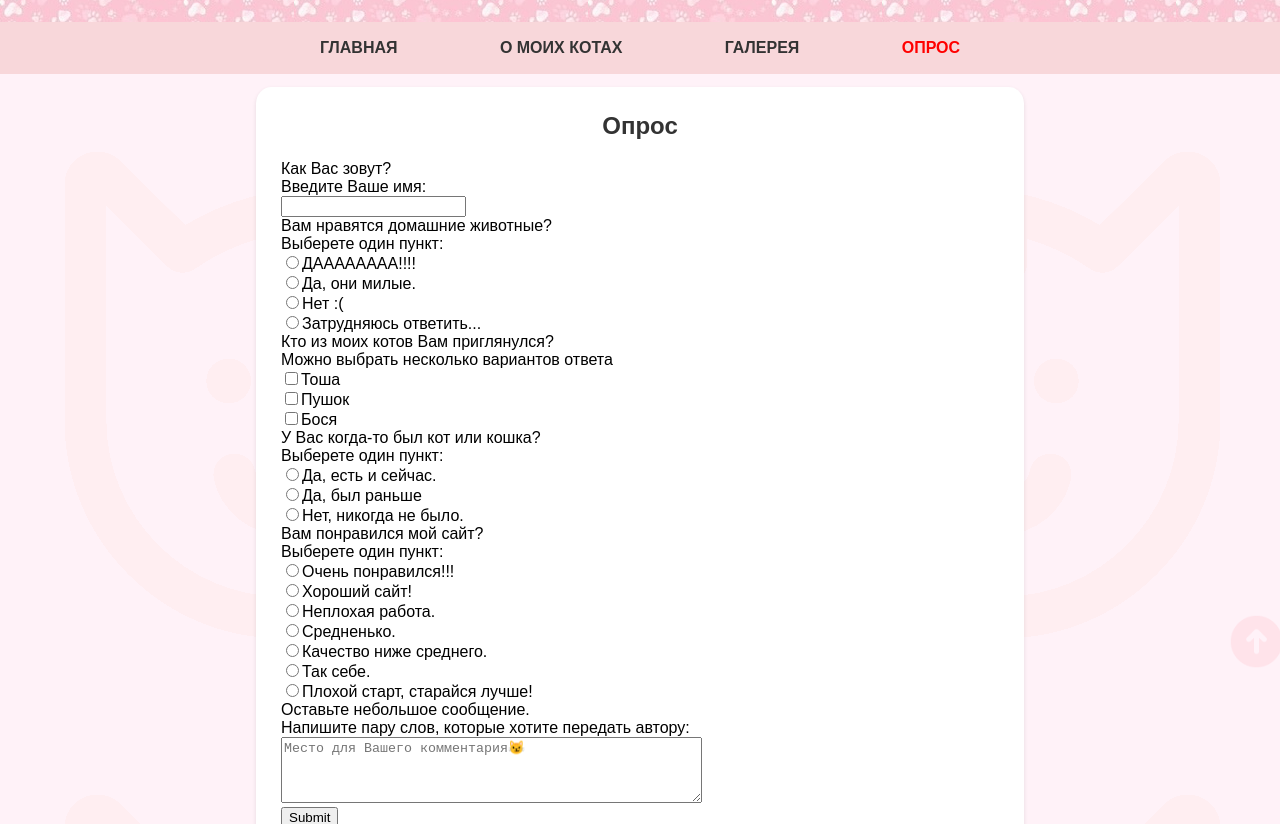
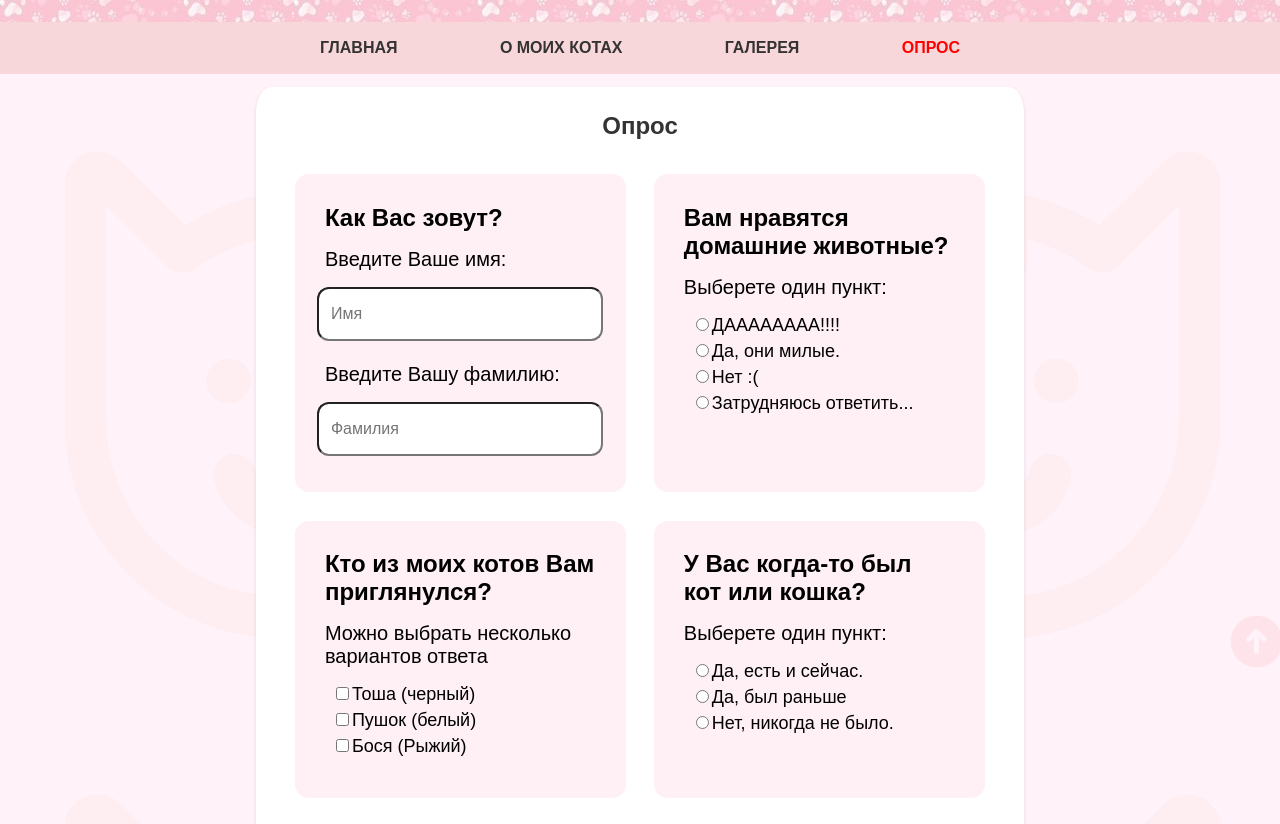
Before and after one commit to DanilPorkchop15/cats-website-project, a plain HTML site: page form.html in a window 1280 px wide. Shown: the part 119-943 px from the top of the page. Drawn offline with Linux system fonts and the light colour scheme; a web font is replaced by a local one.

Commit message:
form page completed time to go online!!!

```diff
--- a/form.html
+++ b/form.html
@@ -58,7 +58,15 @@
                                         </div>
                                         <div class="b-question__action">
                                             <div class="b-action__input">
-                                                <label class="b-label"><input type="text" name="name" id="name" required class="b-input"></label>
+                                                <label class="b-label"><input type="text" name="name" id="name" placeholder="Имя" required class="b-input"></label>
+                                            </div>
+                                        </div>
+                                        <div class="b-question__text">
+                                            Введите Вашу фамилию:
+                                        </div>
+                                        <div class="b-question__action">
+                                            <div class="b-action__input">
+                                                <label class="b-label"><input type="text" name="surname" id="surname" placeholder="Фамилия" required class="b-input"></label>
                                             </div>
                                         </div>
                                     </div>
@@ -97,13 +105,13 @@
                                         </div>
                                         <div class="b-question__action">
                                             <div class="b-action__checkbox">
-                                                <label><input type="checkbox" name="checkbox1" class="b-checkbox">Тоша</label>
+                                                <label><input type="checkbox" name="checkbox1" class="b-checkbox">Тоша (черный)</label>
                                             </div>
                                             <div class="b-action__checkbox">
-                                                <label><input type="checkbox" name="checkbox1" class="b-checkbox">Пушок</label>
+                                                <label><input type="checkbox" name="checkbox1" class="b-checkbox">Пушок (белый)</label>
                                             </div>
                                             <div class="b-action__checkbox">
-                                                <label><input type="checkbox" name="checkbox1" class="b-checkbox">Бося</label>
+                                                <label><input type="checkbox" name="checkbox1" class="b-checkbox">Бося (Рыжий)</label>
                                             </div>
                                         </div>
                                     </div>
@@ -118,13 +126,13 @@
                                         </div>
                                         <div class="b-question__action">
                                             <div class="b-action__radio">
-                                                <label><input type="radio" name="radio2" class="b-radio">Да, есть и сейчас.</label>
+                                                <label class="b-label"><input type="radio" name="radio2" class="b-radio">Да, есть и сейчас.</label>
                                             </div>
                                             <div class="b-action__radio">
-                                                <label><input type="radio" name="radio2" class="b-radio">Да, был раньше</label>
+                                                <label class="b-label"><input type="radio" name="radio2" class="b-radio">Да, был раньше</label>
                                             </div>
                                             <div class="b-action__radio">
-                                                <label><input type="radio" name="radio2" class="b-radio">Нет, никогда не было.</label>
+                                                <label class="b-label"><input type="radio" name="radio2" class="b-radio">Нет, никогда не было.</label>
                                             </div>
                                         </div>
                                     </div>
@@ -139,25 +147,25 @@
                                         </div>
                                         <div class="b-question__action">
                                             <div class="b-action__radio">
-                                                <label><input type="radio" name="radio3" class="b-radio" required>Очень понравился!!!</label>
+                                                <label class="b-label"><input type="radio" name="radio3" class="b-radio" required>Очень понравился!!!</label>
                                             </div>
                                             <div class="b-action__radio">
-                                                <label><input type="radio" name="radio3" class="b-radio">Хороший сайт!</label>
+                                                <label class="b-label"><input type="radio" name="radio3" class="b-radio">Хороший сайт!</label>
                                             </div>
                                             <div class="b-action__radio">
-                                                <label><input type="radio" name="radio3" class="b-radio">Неплохая работа.</label>
+                                                <label class="b-label"><input type="radio" name="radio3" class="b-radio">Неплохая работа.</label>
                                             </div>
                                             <div class="b-action__radio">
-                                                <label><input type="radio" name="radio3" class="b-radio">Средненько.</label>
+                                                <label class="b-label"><input type="radio" name="radio3" class="b-radio">Средненько.</label>
                                             </div>
                                             <div class="b-action__radio">
-                                                <label><input type="radio" name="radio3" class="b-radio">Качество ниже среднего.</label>
+                                                <label class="b-label"><input type="radio" name="radio3" class="b-radio">Качество ниже среднего.</label>
                                             </div>
                                             <div class="b-action__radio">
-                                                <label><input type="radio" name="radio3" class="b-radio">Так себе.</label>
+                                                <label class="b-label"><input type="radio" name="radio3" class="b-radio">Так себе.</label>
                                             </div>
                                             <div class="b-action__radio">
-                                                <label><input type="radio" name="radio3" class="b-radio">Плохой старт, старайся лучше!</label>
+                                                <label class="b-label"><input type="radio" name="radio3" class="b-radio">Плохой старт, старайся лучше!</label>
                                             </div>
                                         </div>
                                     </div>
@@ -172,8 +180,8 @@
                                             Напишите пару слов, которые хотите передать автору:
                                         </div>
                                         <div class="b-question__action">
-                                            <div class="b-action__radio">
-                                                <label><textarea id="comment" name="textarea1" rows="4" cols="50" placeholder="Место для Вашего комментария😼"></textarea></label>
+                                            <div class="b-action__textarea">
+                                                <label class="b-label"><textarea id="comment" name="textarea1" rows="4" cols="50" placeholder="Место для Вашего комментария😼" class="b-textarea"></textarea></label>
                                             </div>
                                         </div>
                                     </div>
--- a/styles/style_about.css
+++ b/styles/style_about.css
@@ -152,7 +152,7 @@ html{
 .b-article {
   background-color: #fff;
   padding: 25px;
-  border-radius: 2%;
+  border-radius: 18px;
   box-shadow: 0 2px 4px rgba(0, 0, 0, 0.1);
 }
 
--- a/styles/style_form.css
+++ b/styles/style_form.css
@@ -167,44 +167,116 @@ html{
 .b-article__content {
   margin-top: 20px;
 }
-.b-content-images{
+.b-form{
   display: flex;
-  justify-content: space-between;
+  flex-wrap: wrap;
+  border-bottom: 1px solid #999;
 }
-.b-content__img {
-  margin-bottom: 10px;
+.b-form__question{
+  background-color: lavenderblush;
+  width: 40%;
+  margin: 2%;
+  padding: 3%;
+  border-radius: 14px;
 }
 
-.b-img_content {
-  width: 100%;
-  height: auto;
-  border-radius: 5px;
-  transition: all  1s ease-in-out;
+.b-question{
+  display: flex;
+  flex-direction: column;
+  justify-content: space-around;
 }
 
-.b-img_content_small{
-  max-width: 90%
+.b-question__header{
+  font-size: 24px;
+  font-weight: bold;
+  margin: 8px;
 }
-.b-img_content:hover{
-  border-radius: 6%;
+.b-question__text{
+  font-size: 20px;
+  margin: 8px;
 }
 
-.b-content__text p{
-  padding-left: 5px;
-  padding-right: 5px;
-  transition: all 0.5s ease-in-out;
+.b-question__action{
+  margin: 8px 0 5%;
+  font-size: 18px;
 }
-.b-content__text p:hover{
-  background-color: rgba(110, 110, 110, 0.1);
-  padding-bottom: 10px;
-  padding-top: 10px;
-  border-radius: 10px;
+.b-input{
+  width: 90%;
+  height: 50px;
+  border-radius: 12px;
+  padding: 0 12px;
+  font-size: 16px;
+  transition: all 0.3s ease-in-out;
+}
+.b-action__radio, .b-action__checkbox{
+  margin-bottom: 5px;
+  margin-left: 15px;
+  transition: all .2s ease-in-out;
 }
 
-.b-content__text {
-  font-size: 20px;
-  color: #333333;
-  border-bottom: 1px solid #999;
+.b-action__radio:hover, .b-action__checkbox:hover{
+  background-color: rgba(0, 0, 0, .03);
+  border-radius: 12px;
+}
+
+.b-action__textarea{
+  margin: auto;
+}
+.b-textarea{
+  width: 90%;
+  height: 150px;
+  resize: vertical;
+  border-radius: 8px;
+  padding: 13px;
+  font-size: 16px;
+  transition: all 0.3s ease-in-out;
+}
+.b-textarea:focus, .b-input:focus{
+  transform: scale(1.05);
+}
+.b-form__submit{
+  margin: 1% auto 12px;
+}
+
+.b-submit{
+  background-color: mistyrose;
+  width: 250px;
+  height: 70px;
+  font-size: 105%;
+  border-radius: 32px;
+  border: none;
+  transition: all 1s ease-in-out;
+}
+
+@keyframes submit-anim_hover {
+  0%{
+    filter: brightness(1);
+  }
+  50% {
+    filter: brightness(0.95);
+  }
+  100%{
+    filter: brightness(1);
+  }
+}
+@keyframes submit-anim_active {
+  0%{
+    background-color: mistyrose;
+  }
+  50% {
+    background-color: lightpink;
+  }
+  100%{
+    background-color: pink;
+  }
+}
+
+.b-submit:hover{
+  animation: 2s ease-in-out infinite submit-anim_hover;
+}
+.b-submit:active{
+  animation: .5s ease-in-out  submit-anim_active;
+  animation-fill-mode: both;
 }
 
 .b-article__footer {
@@ -434,6 +506,32 @@ html{
   .b-img_to-top{
     width: 40px;
   }
+  .b-form{
+    flex-direction: column;
+  }
+  .b-form__question{
+    width: 90%;
+  }
+  .b-question{
+    padding: 10px;
+  }
+  .b-question__header{
+    text-align: center;
+    font-size: 20px;
+  }
+  .b-question__text{
+    text-align: center;
+    font-size: 18px;
+  }
+  .b-question__action{
+    font-size: 16px ;
+  }
+  .b-input{
+    font-size: 14px;
+  }
+  .b-textarea{
+    font-size: 14px;
+  }
 }
 
 
--- a/styles/style_index.css
+++ b/styles/style_index.css
@@ -164,7 +164,7 @@ html{
 .b-article {
   background-color: #fff;
   padding: 25px;
-  border-radius: 2%;
+  border-radius: 18px;
   box-shadow: 0 2px 4px rgba(0, 0, 0, 0.1);
 }
 
```
